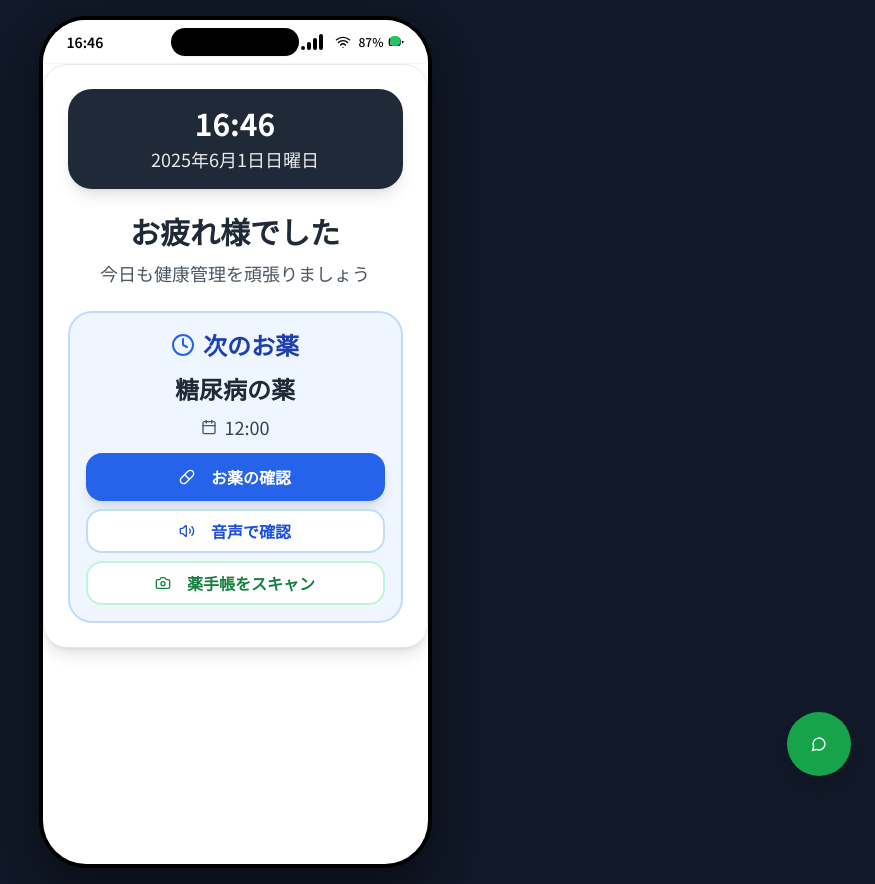
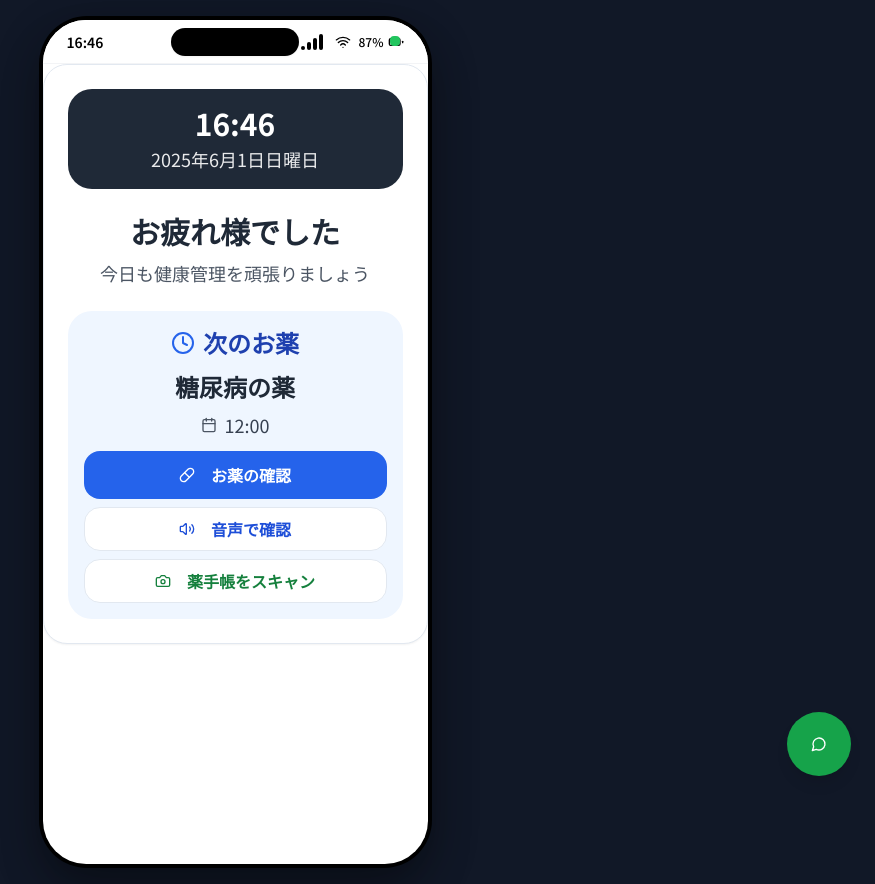
Before and after one commit to LLINLU/oyakudachi-pill-pal, a React (Vite) app: page / in a window 1280 px wide. Shown: the whole page, without its empty margins (405-1280 px from the left). Built offline with nearby package versions, Linux system fonts and the light colour scheme.

Commit message:
Remove box-shadow and border-width
Removed box-shadow and border-width from the specified elements.

```diff
--- a/src/components/HomePage.tsx
+++ b/src/components/HomePage.tsx
@@ -1,3 +1,4 @@
+
 import React from 'react';
 import { Card, CardContent } from '@/components/ui/card';
 import { Button } from '@/components/ui/button';
@@ -38,11 +39,11 @@ export const HomePage: React.FC<HomePageProps> = ({
   });
 
   return (
-    <Card className="w-full max-w-md shadow-lg rounded-3xl overflow-hidden bg-white">
+    <Card className="w-full max-w-md rounded-3xl overflow-hidden bg-white">
       <CardContent className="p-6 text-center space-y-6">
         {/* Current time and date */}
         <div className="space-y-3">
-          <div className="bg-gray-800 text-white rounded-3xl p-4 shadow-lg">
+          <div className="bg-gray-800 text-white rounded-3xl p-4">
             <div className="text-3xl font-bold mb-1">
               {currentTime}
             </div>
@@ -64,7 +65,7 @@ export const HomePage: React.FC<HomePageProps> = ({
 
         {/* Next medication info */}
         {nextMedication ? (
-          <div className="bg-blue-50 border-2 border-blue-200 rounded-3xl p-4 space-y-3">
+          <div className="bg-blue-50 rounded-3xl p-4 space-y-3">
             <div className="flex items-center justify-center space-x-2 mb-3">
               <Clock className="h-6 w-6 text-blue-600" />
               <span className="text-2xl font-bold text-blue-800">次のお薬</span>
@@ -90,7 +91,7 @@ export const HomePage: React.FC<HomePageProps> = ({
             <div className="space-y-2">
               <Button
                 onClick={onStartReminder}
-                className="w-full h-12 bg-blue-600 hover:bg-blue-700 text-lg font-bold rounded-2xl shadow-lg transition-all duration-300 hover:scale-105 text-white"
+                className="w-full h-12 bg-blue-600 hover:bg-blue-700 text-lg font-bold rounded-2xl transition-all duration-300 hover:scale-105 text-white"
               >
                 <Pill className="h-4 w-4 mr-2" />
                 お薬の確認
@@ -100,7 +101,7 @@ export const HomePage: React.FC<HomePageProps> = ({
                 <Button
                   onClick={onPlayHomePageVoice}
                   variant="outline"
-                  className="w-full h-10 border-2 border-blue-200 hover:border-blue-300 hover:bg-blue-50 text-sm font-semibold rounded-2xl transition-all duration-300 hover:scale-105 text-blue-700"
+                  className="w-full h-10 hover:bg-blue-50 text-sm font-semibold rounded-2xl transition-all duration-300 hover:scale-105 text-blue-700"
                   disabled={isVoicePlaying}
                 >
                   <Volume2 className={`h-4 w-4 mr-2 ${isVoicePlaying ? 'animate-pulse' : ''}`} />
@@ -112,7 +113,7 @@ export const HomePage: React.FC<HomePageProps> = ({
                 <Button
                   onClick={onScanHandbook}
                   variant="outline"
-                  className="w-full h-10 border-2 border-green-200 hover:border-green-300 hover:bg-green-50 text-sm font-semibold rounded-2xl transition-all duration-300 hover:scale-105 text-green-700"
+                  className="w-full h-10 hover:bg-green-50 text-sm font-semibold rounded-2xl transition-all duration-300 hover:scale-105 text-green-700"
                 >
                   <Camera className="h-4 w-4 mr-2" />
                   薬手帳をスキャン
@@ -121,7 +122,7 @@ export const HomePage: React.FC<HomePageProps> = ({
             </div>
           </div>
         ) : (
-          <div className="bg-green-50 border-2 border-green-200 rounded-3xl p-4 space-y-3">
+          <div className="bg-green-50 rounded-3xl p-4 space-y-3">
             <div className="flex items-center justify-center space-x-2 mb-3">
               <Pill className="h-6 w-6 text-green-600" />
               <span className="text-2xl font-bold text-green-800">完了</span>
@@ -134,7 +135,7 @@ export const HomePage: React.FC<HomePageProps> = ({
               <Button
                 onClick={onScanHandbook}
                 variant="outline"
-                className="w-full h-10 border-2 border-green-200 hover:border-green-300 hover:bg-green-50 text-sm font-semibold rounded-2xl transition-all duration-300 hover:scale-105 text-green-700"
+                className="w-full h-10 hover:bg-green-50 text-sm font-semibold rounded-2xl transition-all duration-300 hover:scale-105 text-green-700"
               >
                 <Camera className="h-4 w-4 mr-2" />
                 薬手帳をスキャン
```
